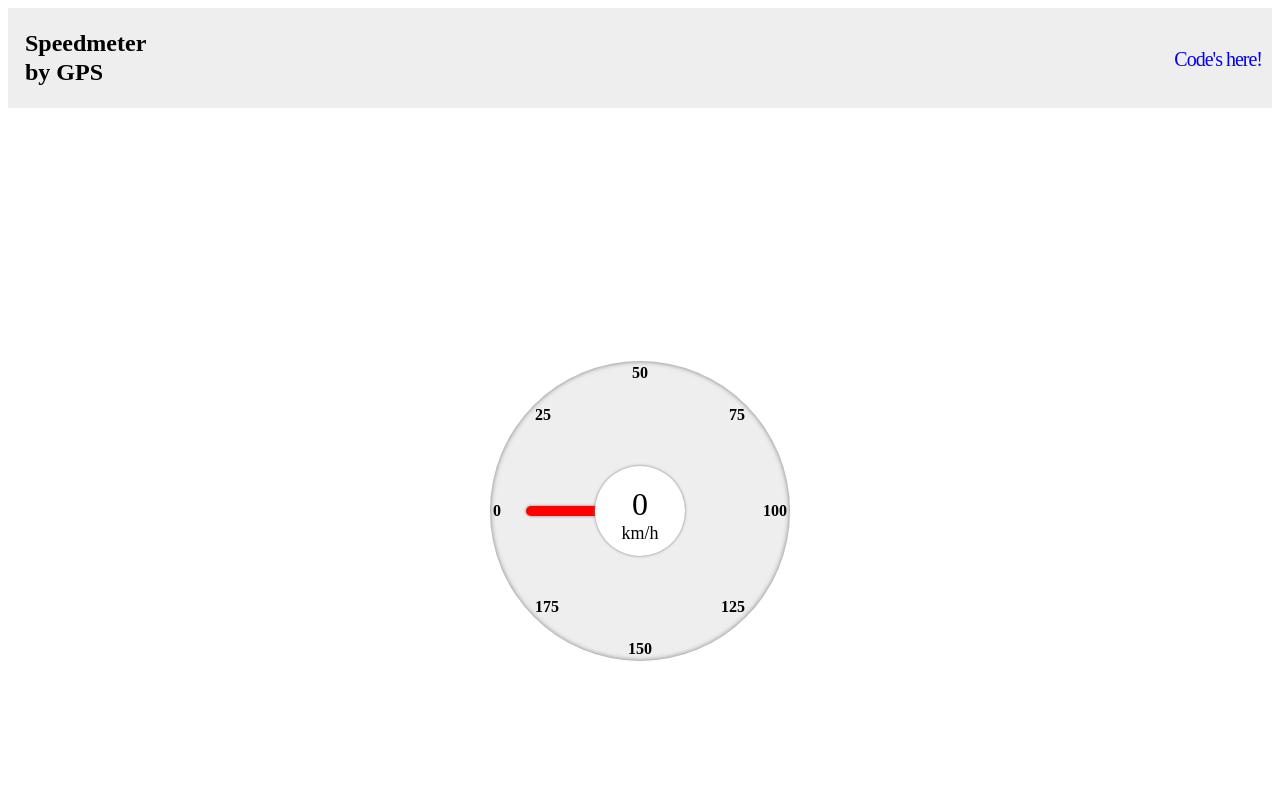
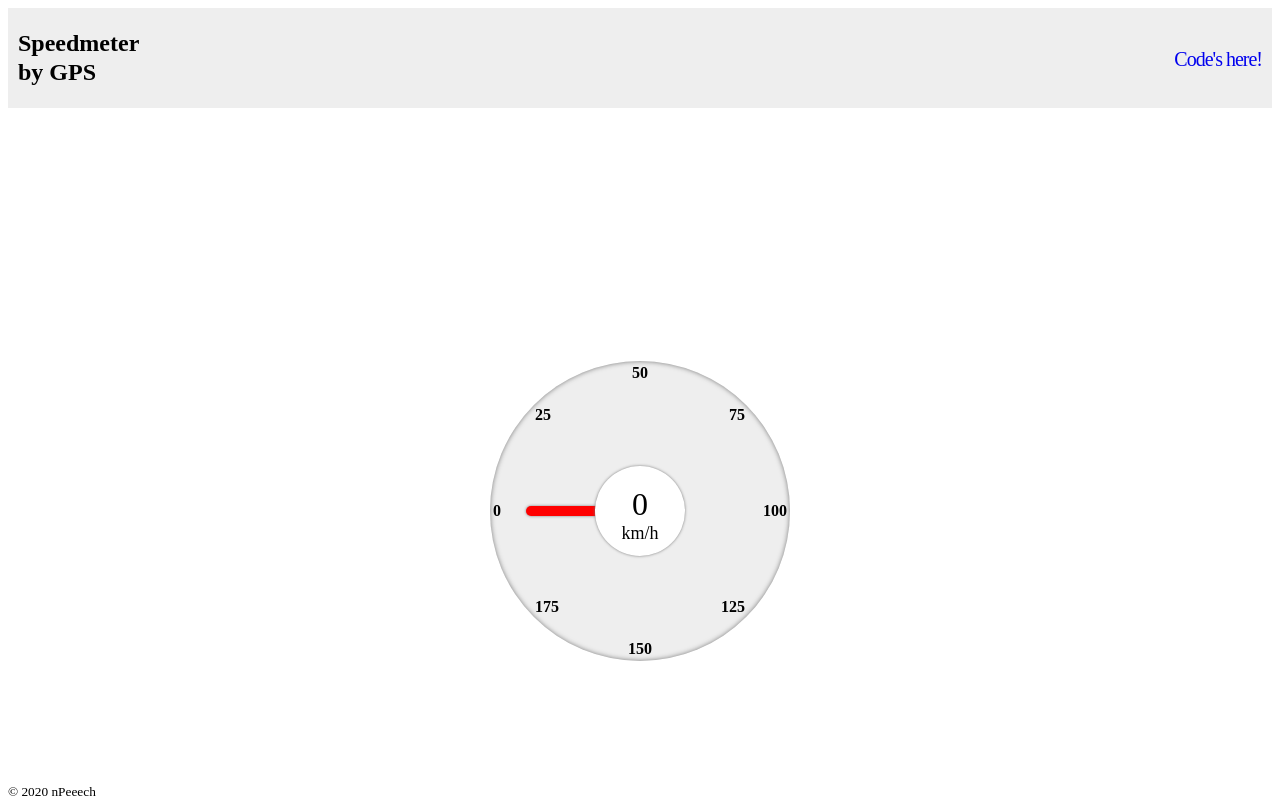
Before and after one commit to nPeeech/GPS_speedmeter, a plain HTML site: page index.html in a window 1280 px wide. Shown: the top 803 px of the page. Drawn offline with Linux system fonts and the light colour scheme.

Commit message:
fix footer

```diff
--- a/style.css
+++ b/style.css
@@ -13,7 +13,7 @@
 }
 .logo{
 	font-size: x-large;
-	left: 10%;
+	left: 10px;
 	position: absolute;
 }
 #logo1{
@@ -135,11 +135,12 @@
 
 .footerInner{
 	text-align: center;
-	font-weight: bold;
-	margin-top: 50px;
-	padding: 30px;
+	/* font-weight: bold; */
+	/* margin-top: 50px; */
 }
 
 footer{
-	background-color: #eee;
+	/* background-color: #eee; */
+	position: absolute;
+	bottom: 0;
 }
```
